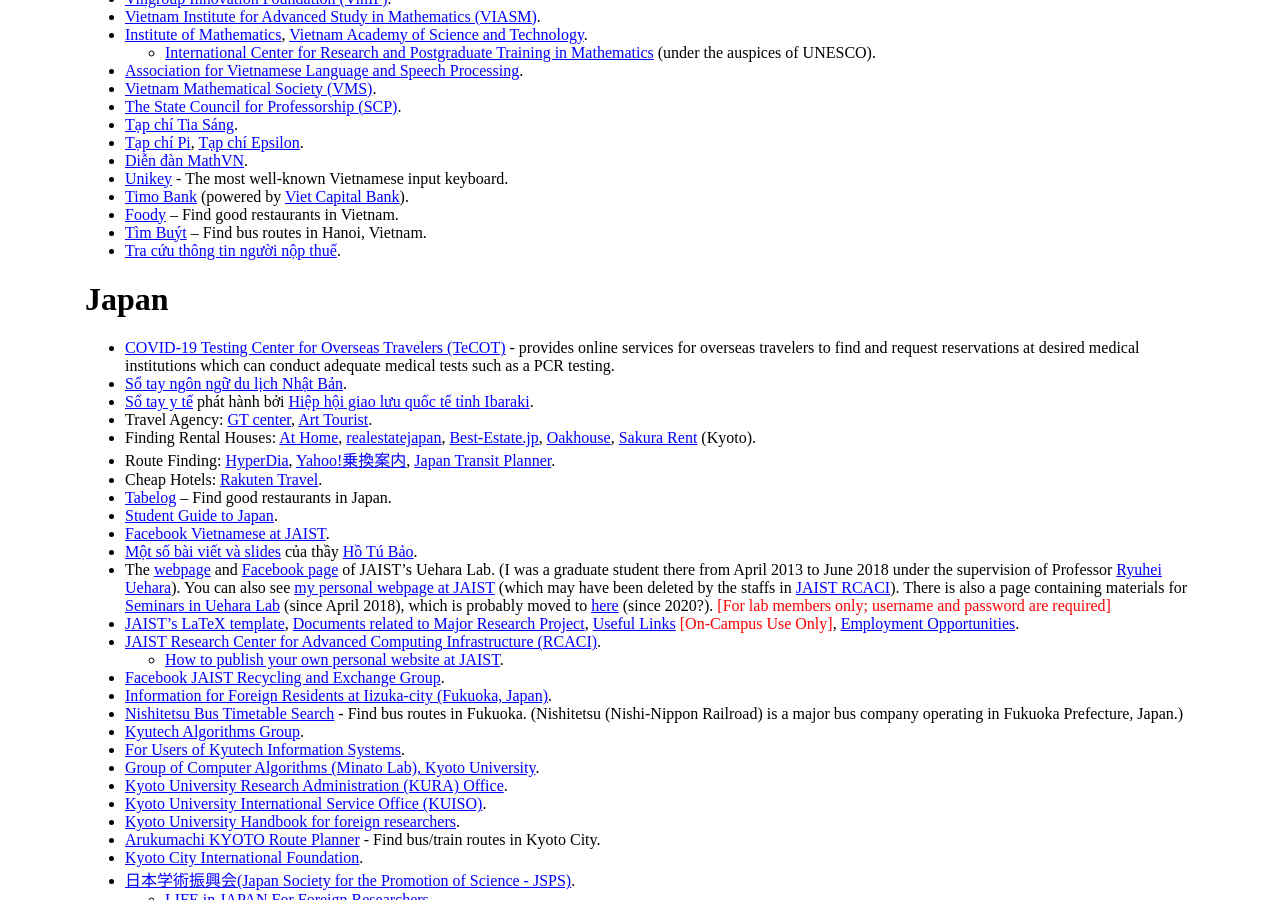
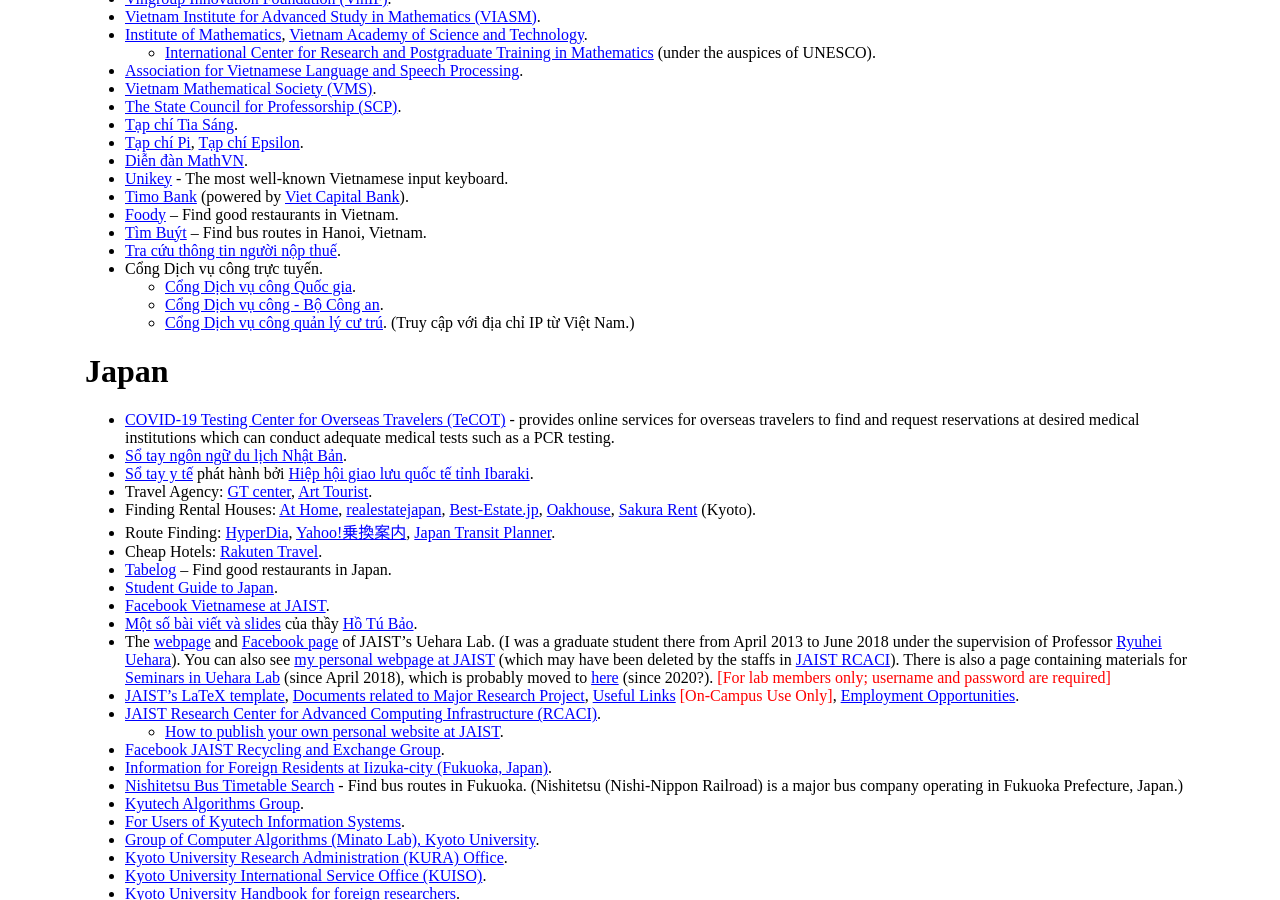
Before and after one commit to hoanganhduc/hoanganhduc.github.io, a Jekyll site: the page built from misc.md, in a window 1280 px wide and 900 px high, scrolled down 4877 px. Built offline with Jekyll 4.4.1, drawn with Linux system fonts in a browser that asks for light colours; some of the changed text lies outside the part shown.

Commit message:
Updated @ 2022-06-22  15:31:29 JST

```diff
--- a/misc.md
+++ b/misc.md
@@ -244,6 +244,10 @@ If you cannot get a paper,  **get in touch with the (corresponding) author(s) to
 * [Foody](https://www.foody.vn/) -- Find good restaurants in Vietnam.
 * [Tìm Buýt](http://timbus.vn/) -- Find bus routes in Hanoi, Vietnam.
 * [Tra cứu thông tin người nộp thuế](http://tracuunnt.gdt.gov.vn/tcnnt/mstcn.jsp).
+* Cổng Dịch vụ công trực tuyến.
+  * [Cổng Dịch vụ công Quốc gia](https://dichvucong.gov.vn/p/home/dvc-trang-chu.html).
+  * [Cổng Dịch vụ công - Bộ Công an](https://dichvucong.bocongan.gov.vn/).
+  * [Cổng Dịch vụ công quản lý cư trú](https://dichvucong.dancuquocgia.gov.vn/portal/p/home/dvc-gioi-thieu.html). (Truy cập với địa chỉ IP từ Việt Nam.)
 
 # Japan
 
```
Also changed, not shown: other parts of misc.md (+1 -1 lines), publications.md (+1 -1 lines), reconf/papers/index.md (+1 -1 lines), 1 other file.
